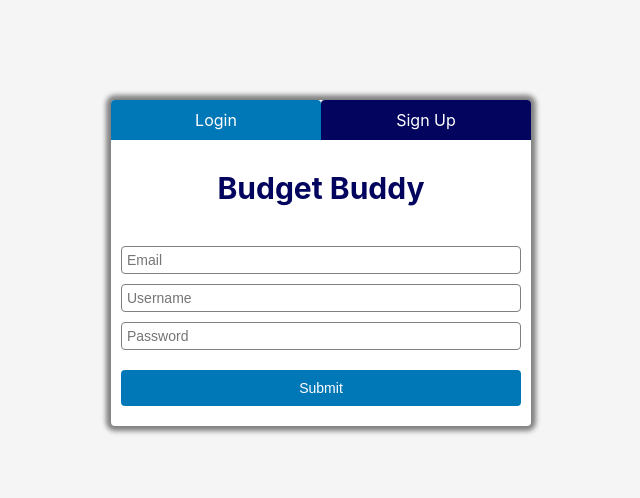
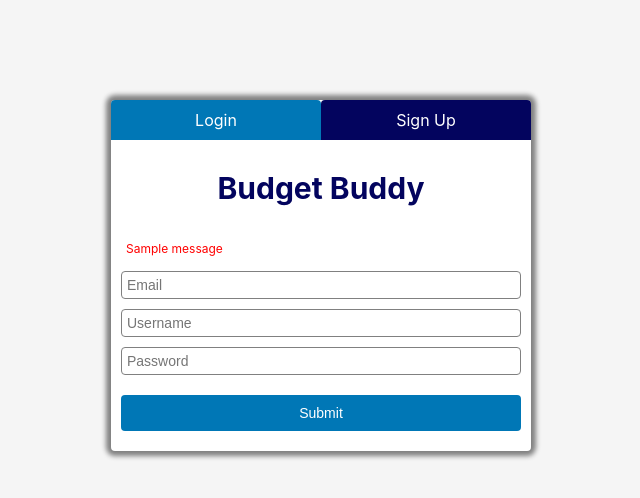
Before and after one commit to preetham-ganesh/budget-buddy, a Python web app: template templates/signup.html in a window 1280 px wide. Shown: the top 498 px of the page, without its empty margins (319-959 px from the left). Run offline with Jinja, Linux system fonts and the light colour scheme; the template is opened without the code that fills it, so the values that code supplies are empty; one stand-in notice (Sample message) is shown.

Commit message:
[#4] added div for signup error messages.

```diff
--- a/templates/signup.html
+++ b/templates/signup.html
@@ -39,8 +39,12 @@
       <div class="signup-heading-container">
         <h1 class="signup-h1">Budget Buddy</h1>
       </div>
+      <div class="signup-error-message">
+        {% for mesg in get_flashed_messages() %} {{ mesg }} <br />
+        {% endfor %}
+      </div>
       <div class="signup-inputs-container">
-        <form>
+        <form method="POST">
           <input
             type="text"
             name="email"
```
